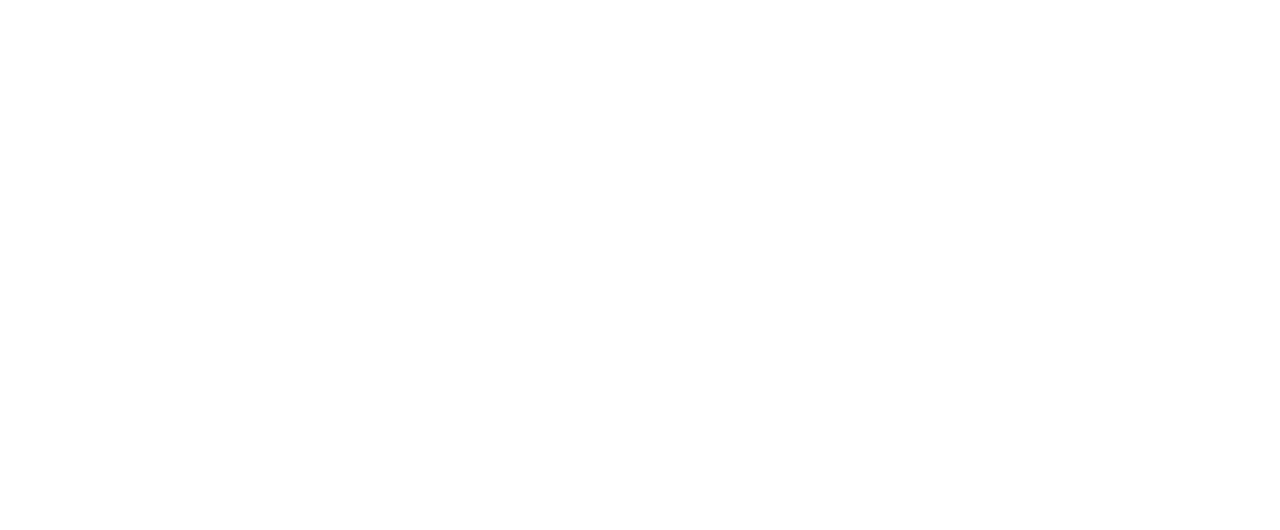
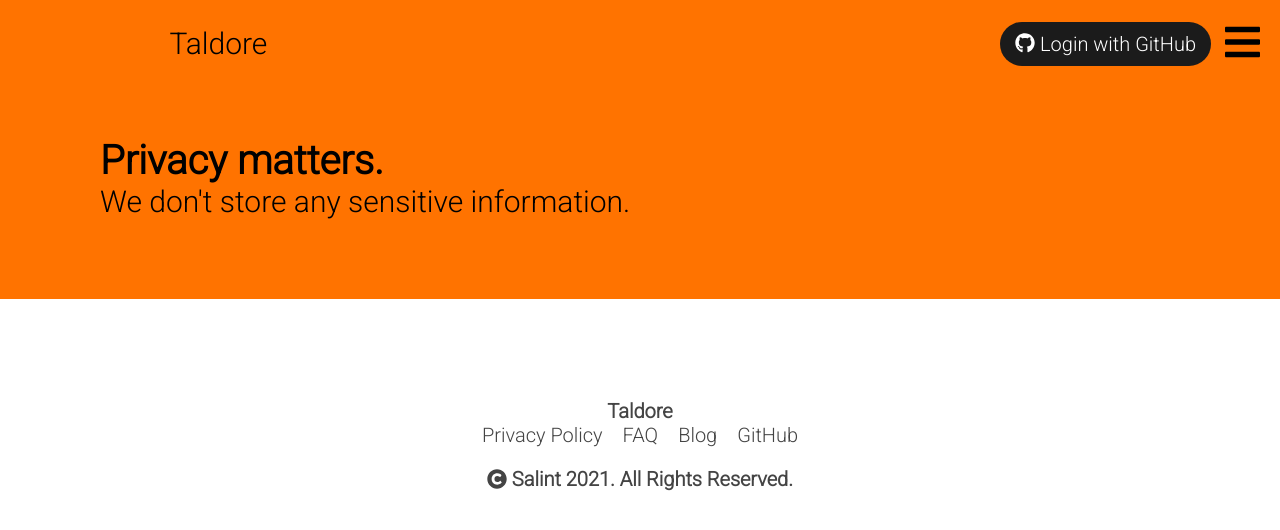
Before and after one commit to Salint/taldore-frontend, a React (Create React App) app: page /privacy in a window 1280 px wide. Shown: the top 530 px of the page. Built offline with nearby package versions, Linux system fonts and the light colour scheme.

Commit message:
Add privacy policy page

```diff
--- a/src/App.js
+++ b/src/App.js
@@ -2,6 +2,7 @@
 import { BrowserRouter, Switch, Route } from "react-router-dom";
 
 import Home from "./pages/Home";
+import PrivacyPolicy from "./pages/PrivacyPolicy";
 
 import "./assets/style/master.css";
 
@@ -12,6 +13,7 @@
 			<BrowserRouter>
 				<Switch>
 					<Route exact path="/" component={Home} />
+					<Route exact path="/privacy" component={PrivacyPolicy} />
 				</Switch>
 			</BrowserRouter>
 		)
--- /dev/null
+++ b/src/assets/style/pages/privacy_policy.css
@@ -0,0 +1,3 @@
+header#privacy {
+	background: rgb(255, 115, 0);
+}
--- /dev/null
+++ b/src/pages/PrivacyPolicy.js
@@ -0,0 +1,37 @@
+import React from "react";
+
+import Navbar from "../components/Navbar";
+import Footer from "../components/Footer";
+
+import "../assets/style/pages/privacy_policy.css"
+
+class Header extends React.Component {
+
+	render() {
+		return (
+			<header id="privacy">
+				<Navbar />
+				<section>
+					<h1>Privacy matters.</h1>
+					<p>We don't store any sensitive information.</p>
+				</section>
+			</header>
+		);
+	}
+
+}
+
+class Home extends React.Component {
+
+	render() {
+		return (
+			<>
+				<Header />
+				<Footer />
+			</>
+		)
+	}
+
+};
+
+export default Home;
```
